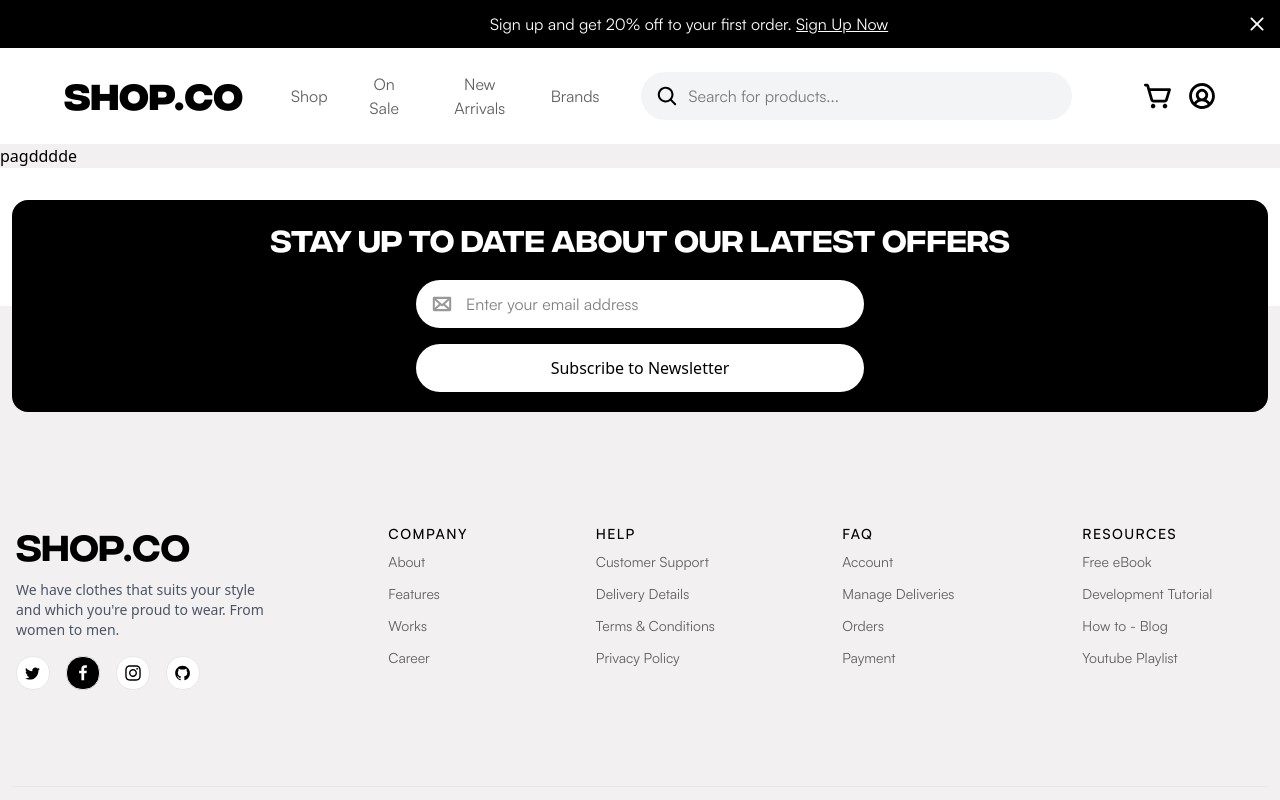
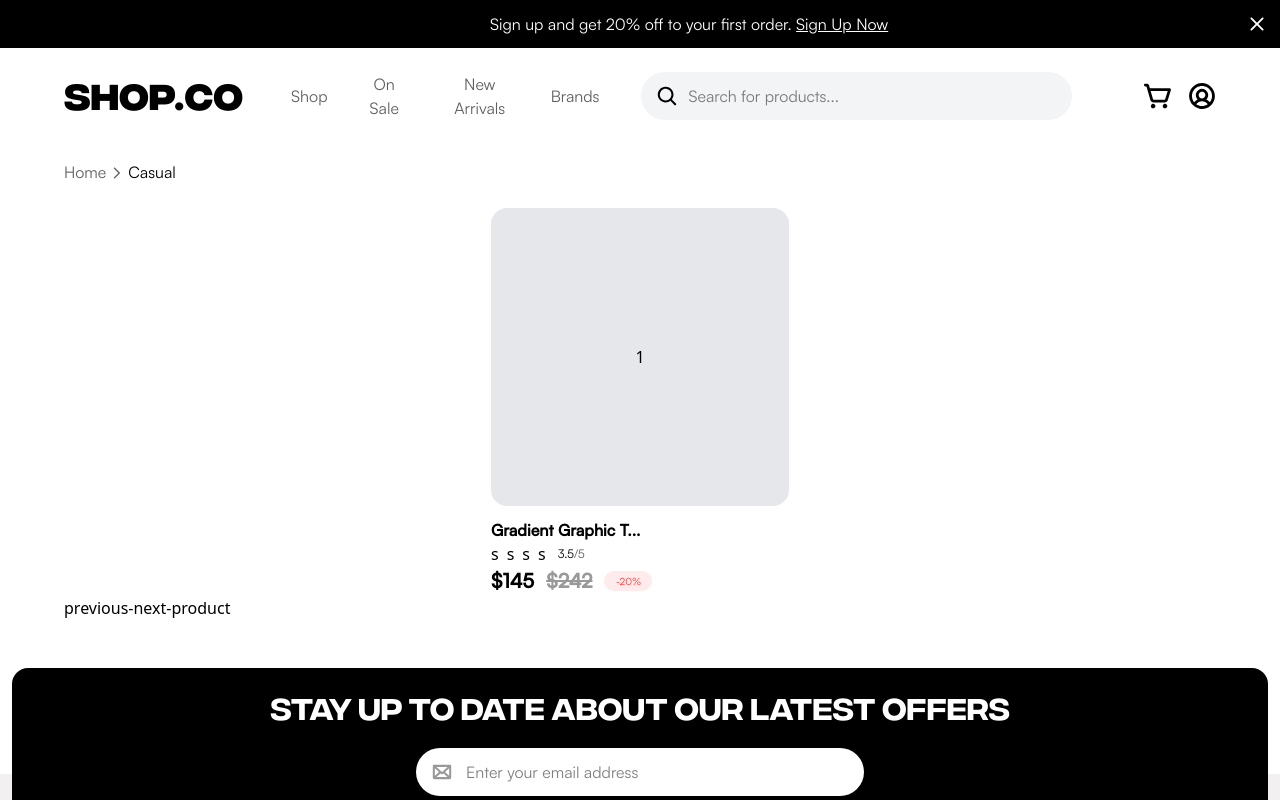
Before and after one commit to davifernandodias/compass-second, a Next.js app in the folder apps/web/: page /casual/1 in a window 1280 px wide. Shown: the top 800 px of the page. Built offline with nearby package versions, Linux system fonts and the light colour scheme.

Commit message:
feat: added product inspection route

```diff
--- a/apps/web/app/(public)/casual/[productId]/page.tsx
+++ b/apps/web/app/(public)/casual/[productId]/page.tsx
@@ -1,7 +1,19 @@
+import Product from "@components/product";
+import IconCollapse from "@public/svg/clothes/icon-collapse";
 
 
 export default function PageRopad() {
   return (
-    <div>pagdddde</div>
+    <section className="flex flex-col gap-6 bg-white p-4 lg:px-16">
+            <nav className="flex gap-1 font-family-satoshi-medium items-center">
+              <p className="text-gray-text">Home</p>
+              <IconCollapse className="w-3.5 h-3 mt-0.5" />
+              <p>Casual</p>
+            </nav>
+            <div>
+              <Product  produto="1" quantity={[1]} routeIsActive={false}/>
+            </div>
+    </section>
+
   )
 }
--- a/apps/web/app/(public)/casual/page.tsx
+++ b/apps/web/app/(public)/casual/page.tsx
@@ -63,7 +63,7 @@ export default function CasualPage() {
               </div>
             </div>
           </div>
-          <Product />
+          <Product  produto="oi" quantity={[1,2,3,4,5,6,7,8,9]} routeIsActive={true}/>
         </div>
       </div>
     </section>
--- a/apps/web/components/product.tsx
+++ b/apps/web/components/product.tsx
@@ -1,20 +1,35 @@
-"use client";
-
 import { Card } from "@repo/ui/card";
 import PreviousNextProduct from "@repo/ui/previous-next-product";
+import Link from "next/link";
 
-const a : number[]= [1, 2, 3, 4, 5, 6, 7, 8, 9]
+interface ProdutosProps {
+  produto: string;
+  quantity: number[];
+  routeIsActive?: boolean;
+}
 
-export default function Product() {
+export default function Product({
+  produto,
+  quantity,
+  routeIsActive,
+}: ProdutosProps) {
   return (
     <div>
-      <div className="flex gap-2 flex-wrap lg:gap-4 bg-green-200 justify-around">
-        { a.map((e) => (
+      <div className="flex gap-2 flex-wrap lg:gap-4 justify-around">
+        {quantity.map((e) => (
           <Card key={e}>
             <div className="flex flex-col gap-3 bg-white ">
+              {routeIsActive ? (
+                <Link href={`casual/${e}`}>
                   <div className="flex justify-center items-center rounded-2xl h-[174px] w-[172px] bg-gray-200 lg:w-[298px] lg:h-[298px]">
-                  <p>IMAGEM</p>
+                    <p>{produto}</p>
                   </div>
+                </Link>
+              ) : (
+                <div className="flex justify-center items-center rounded-2xl h-[174px] w-[172px] bg-gray-200 lg:w-[298px] lg:h-[298px]">
+                  <p>{produto}</p>
+                </div>
+              )}
               <div>
                 <div>
                   <p className="font-family-satoshi-medium font-bold">
@@ -27,18 +42,26 @@ export default function Product() {
                       <p>s</p>
                       <p>s</p>
                     </div>
-                      <div className="font-family-satoshi-regular text-12">3.5<span className="text-gray-text">/5</span></div>
+                    <div className="font-family-satoshi-regular text-12">
+                      3.5<span className="text-gray-text">/5</span>
+                    </div>
                   </div>
                   <div className="flex gap-3 items-center">
-                      <p className="font-family-satoshi-medium font-bold text-20 ">$145</p>
-                      <p className="font-family-satoshi-medium font-bold text-20 line-through text-[#999999] ">$242</p>
-                      <p className="flex justify-center items-center font-family-satoshi-regular text-10 bg-[#ffebeb] text-[#ff3333] h-5 w-12 rounded-3xl">-20%</p>
+                    <p className="font-family-satoshi-medium font-bold text-20 ">
+                      $145
+                    </p>
+                    <p className="font-family-satoshi-medium font-bold text-20 line-through text-[#999999] ">
+                      $242
+                    </p>
+                    <p className="flex justify-center items-center font-family-satoshi-regular text-10 bg-[#ffebeb] text-[#ff3333] h-5 w-12 rounded-3xl">
+                      -20%
+                    </p>
                   </div>
                 </div>
               </div>
             </div>
           </Card>
-    )) }
+        ))}
       </div>
       <PreviousNextProduct />
     </div>
```
Lines whose indentation alone changed are shown as unchanged.
